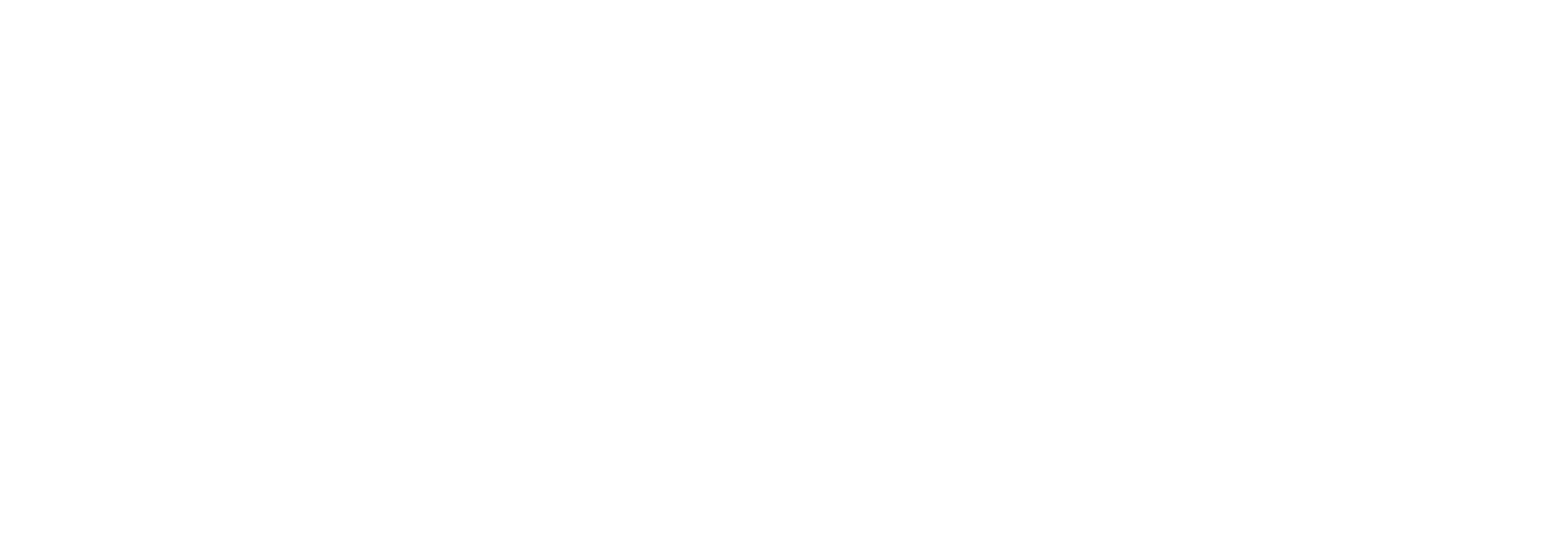
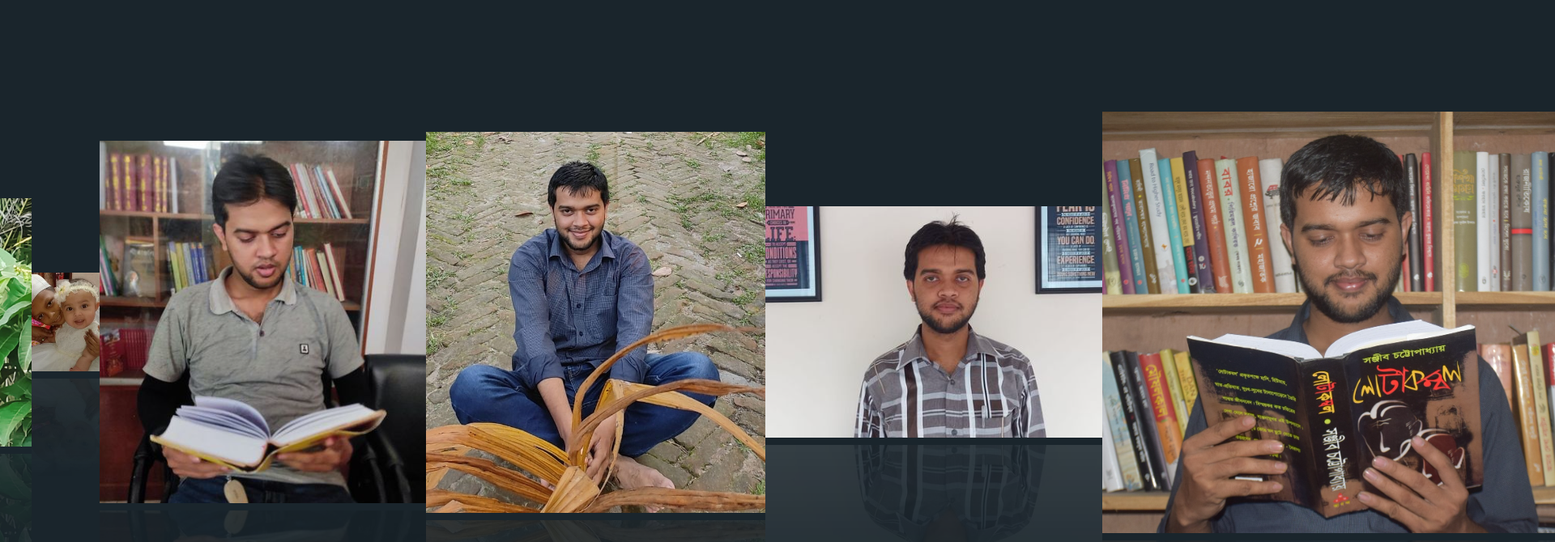
Before and after one commit to UIUXSadia/CSS-3D-Hover-Effects, a plain HTML site: page index.html in a window 1280 px wide. Shown: the top 670 px of the page at 81% size, 1920 px wide, since content can reach past the window. Drawn offline with Linux system fonts and the light colour scheme.

Commit message:
imag set done

```diff
--- a/index.html
+++ b/index.html
@@ -4,8 +4,31 @@
     <meta charset="UTF-8">
     <meta name="viewport" content="width=device-width, initial-scale=1.0">
     <title>CSS 3D Hover Effects</title>
+    <link rel="stylesheet" href="styel.css">
 </head>
 <body>
-
+    <div class="container">
+        <div class="box">
+            <img src="imag/7.png" alt="">
+        </div>
+        <div class="box">
+            <img src="imag/16.png" alt="">
+        </div>
+        <div class="box">
+            <img src="imag/14.png" alt="">
+        </div>
+        <div class="box">
+            <img src="imag/10.png" alt="">
+        </div>
+        <div class="box">
+            <img src="imag/1.png" alt="">
+        </div>
+        <div class="box">
+            <img src="imag/13.png" alt="">
+        </div>
+        <div class="box">
+            <img src="imag/9.png" alt="">
+        </div>
+    </div>
 </body>
 </html>
--- a/styel.css
+++ b/styel.css
@@ -0,0 +1,48 @@
+*
+{
+    margin: 0;
+    padding: 0;
+    box-sizing: border-box;
+}
+body{
+    display: flex;
+    justify-content: center;
+    align-items: center;
+    min-height: 100vh;
+    background: #1a252c;
+}
+.container{
+    position: relative;
+    display: flex;
+    justify-content: center;
+    align-items: center;
+    transform-style: preserve-3d;
+
+}
+.container .box{
+    position: relative;
+    width: 120%;
+    height: 120%;
+    transition: 0.5s;
+    -webkit-box-reflect: below 1px linear-gradient(transparent,#0002);
+}
+/* .container .box img{
+    position: absolute;
+    top: 0;
+    left: 0;
+    width: 100%;
+    height: 100%;
+    object-fit: cover;
+} */
+.container:hover > :not(:hover){
+    margin: 0 -20px;
+    filter: drop-shadow(0 0 25px #000) drop-shadow(0 0 45px #000);
+    transform: perspective(500px) rotateY(45deg) scale(0.95);
+}
+.container .box:hover ~ .box{
+    transform: perspective(500px) rotateY(-45deg) scale(0.95);
+}
+.container .box:hover{
+    transform: perspective(500px) rotateY(0) scale(1.5);
+    z-index: 1000;
+}
```
Also changed, not shown: imag/1.png (added), imag/10.png (added), imag/11.png (added), imag/12.png (added), imag/13.png (added), imag/14.png (added), imag/15.png (added), imag/16.png (added), imag/17.png (added), imag/6.png (added), imag/7.png (added), imag/8.png (added), imag/9.png (added).
